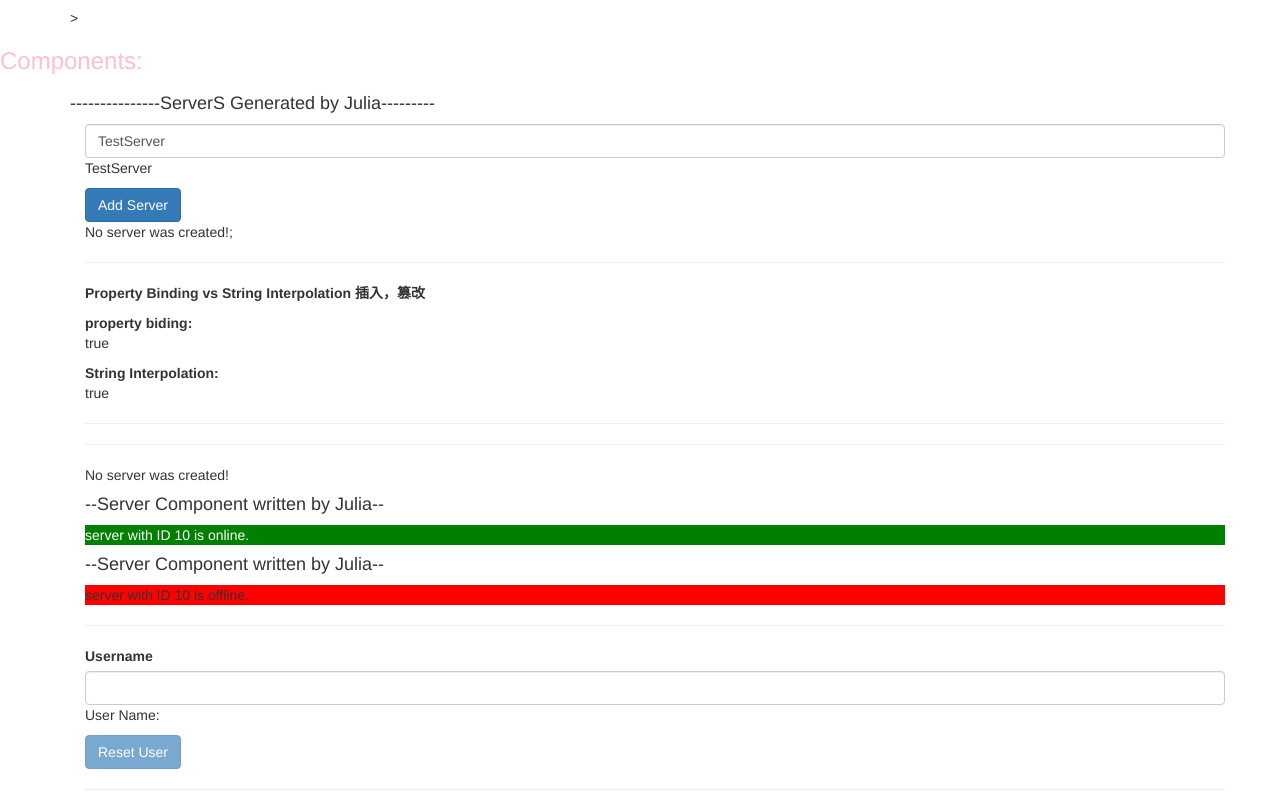
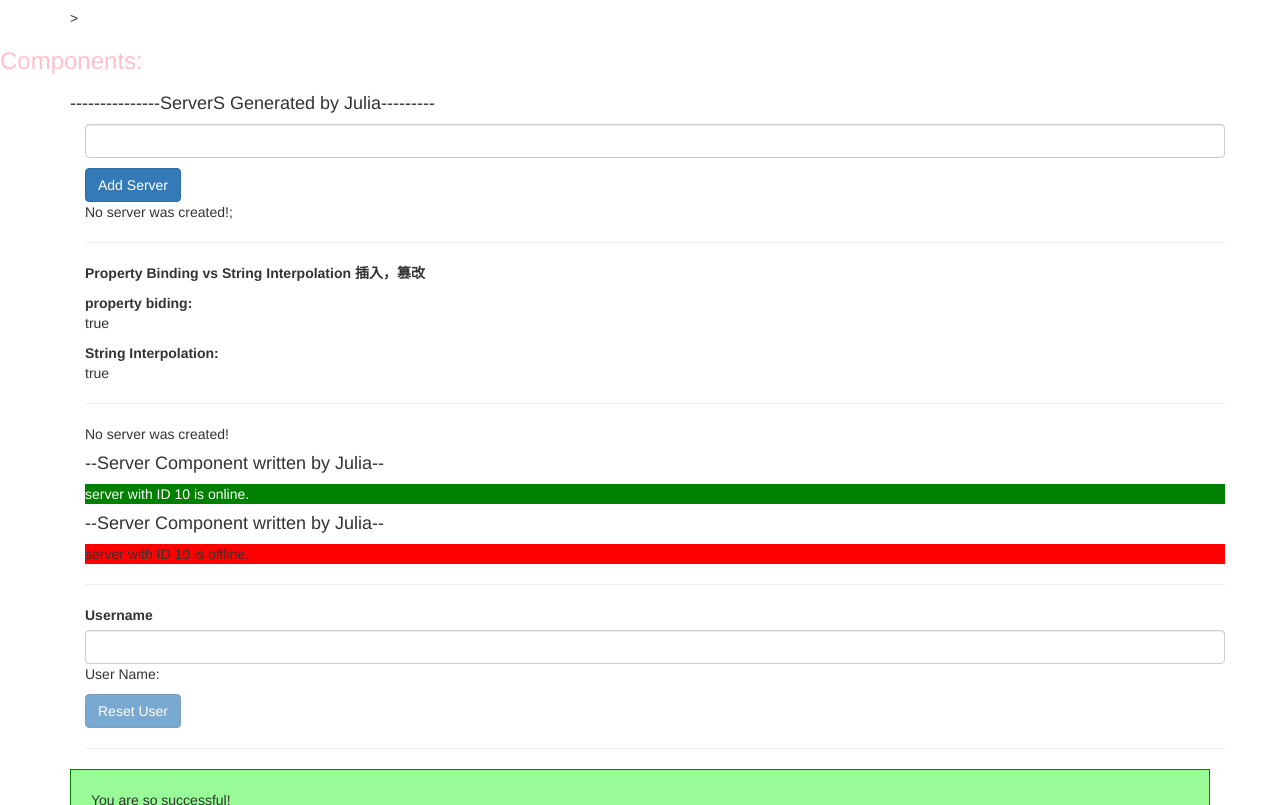
Before and after one commit to JuliaChenJing/Angular_Demos, an Angular app in the folder Angular5/my-first-app/: page / in a window 1280 px wide. Shown: the part 507-1312 px from the top of the page. Built offline with nearby package versions, Linux system fonts and the light colour scheme.

Commit message:
37 outputting lists with ngFor

```diff
--- a/Angular5/my-first-app/src/app/servers/servers.component.html
+++ b/Angular5/my-first-app/src/app/servers/servers.component.html
@@ -21,8 +21,6 @@
 
                 <b>String Interpolation:</b>
                 <p [innerText]="allowNewServer"></p>
-
-                <hr>
             </div>
             <hr>
             <div>
@@ -31,8 +29,8 @@
                 <ng-template #noServer>
                     <p>No server was created!</p>
                 </ng-template>
-                <app-server></app-server>
-                <app-server></app-server>
+                <app-server *ngFor="let server of servers"></app-server>
+
             </div>
             <hr>
             <div class="column2">
--- a/Angular5/my-first-app/src/app/servers/servers.component.ts
+++ b/Angular5/my-first-app/src/app/servers/servers.component.ts
@@ -10,9 +10,10 @@
 export class ServersComponent implements OnInit {
   allowNewServer: boolean = false;
   serverCreationStatus = 'No server was created!;'
-  serverName: string = 'TestServer';
+  serverName: string = '';
   userName:string='';
   serverCreated:boolean=false;
+  servers=['Test Server 1','Test Server 2']
 
   constructor() {
     setTimeout(() => { this.allowNewServer = true }, 2000)
@@ -24,6 +25,7 @@
   onCreateServer() {
     this.serverCreationStatus = 'Server was created! Name is '+this.serverName;
     this.serverCreated=true;
+    this.servers.push(this.serverName)
   }
 
   onUpdateServerName(event: Event) {
```
